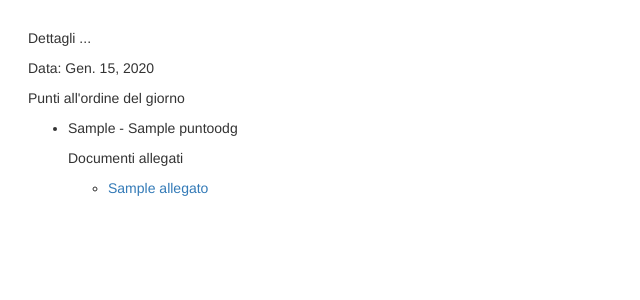
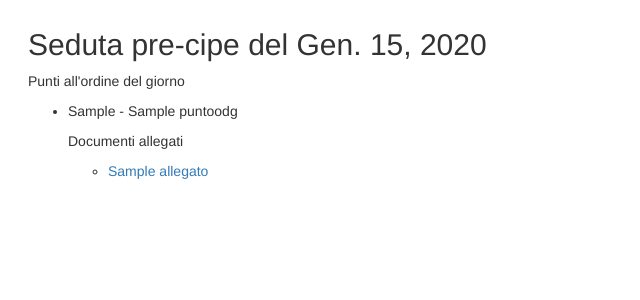
Before and after one commit to guglielmo/mosic2-area-riservata, a Django app: template project/area_riservata/templates/public.html in a window 1280 px wide. Shown: the top 300 px of the page, without its empty margins (0-640 px from the left). Run offline with Django 3.2, Linux system fonts and the light colour scheme; the template is opened without the code that fills it: values that come from a table or form of the project are taken from there, others are empty; tables that the repository leaves empty hold one stand-in row (values such as "Sample post"); parts of the project's set-up code (start-up, migrations or seed data) failed here and were passed over; some libraries are stand-ins or nearby versions.

Commit message:
public page template updated

```diff
--- a/project/area_riservata/templates/public.html
+++ b/project/area_riservata/templates/public.html
@@ -5,8 +5,7 @@
 {% block page_title %}Pagina della seduta {{ seduta.id }}{% endblock page_title %}
 
 {% block content %}
-<p>Dettagli ...</p>
-<p>Data: {{ seduta.data }}</p>
+<h2>Seduta pre-cipe del  {{ seduta.data }}</h2>
 {% if seduta.punti_odg.count %}
 <p>Punti all'ordine del giorno</p>
 <ul>
```
